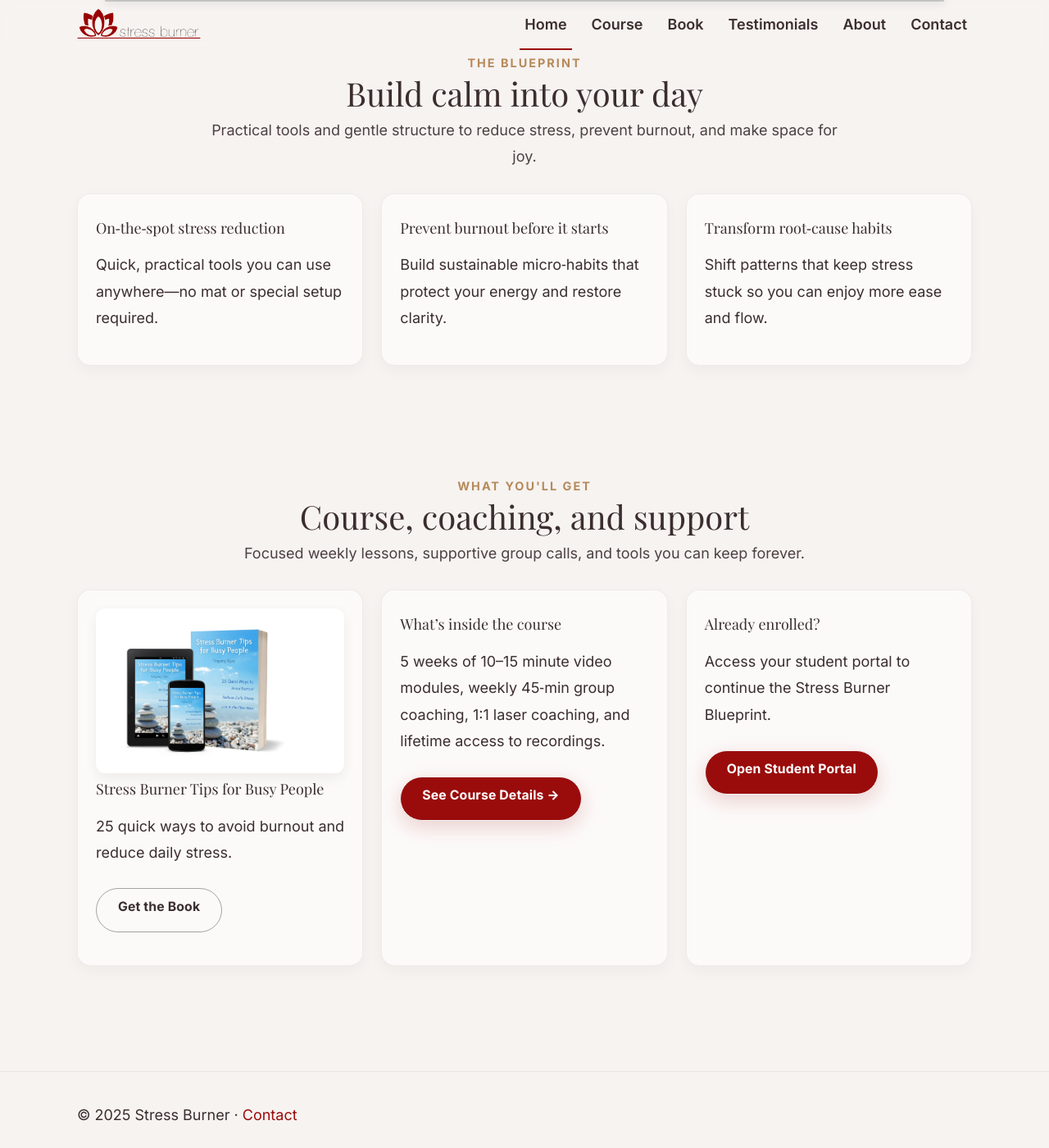
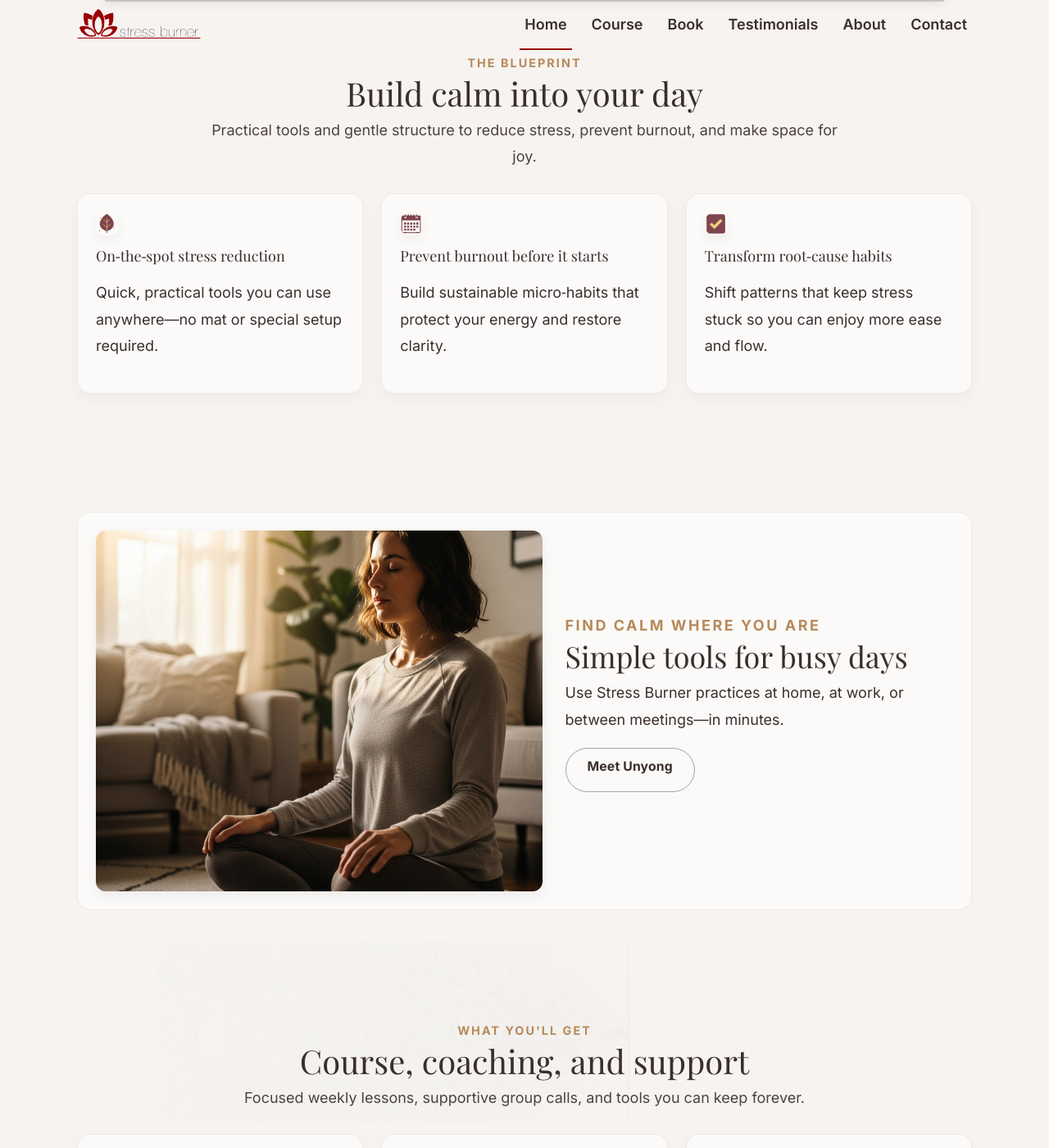
Before and after one commit to chriswakeley/test-blog, a Jekyll site: the page built from index.md, in a window 1280 px wide and 1400 px high, scrolled down 564 px. Shown: the whole window at 82% size. Built offline with Jekyll 4.4.1, drawn with Linux system fonts in a browser that asks for light colours; grey boxes are pictures that could not be loaded.

Commit message:
Refactor code structure for improved readability and maintainability

```diff
--- a/_includes/card.html
+++ b/_includes/card.html
@@ -1,6 +1,9 @@
 <div class="card">
+  {% if include.icon %}
+    <img src="{{ include.icon | relative_url }}" alt="" aria-hidden="true" class="icon" />
+  {% endif %}
   {% if include.image %}
-    <img src="{{ include.image | relative_url }}" alt="{{ include.image_alt | default: '' }}" class="w-full rounded" />
+    <img src="{{ include.image | relative_url }}" alt="{{ include.image_alt | default: '' }}" loading="lazy" class="w-full rounded" />
   {% endif %}
   {% if include.kicker %}<div class="tag">{{ include.kicker }}</div>{% endif %}
   {% if include.title %}<h3>{{ include.title }}</h3>{% endif %}
--- /dev/null
+++ b/_includes/panel.html
@@ -0,0 +1,15 @@
+<div class="panel{% if include.image_side == 'right' %} image-right{% endif %}">
+  <div class="panel-media">
+    {% if include.image %}
+      <img src="{{ include.image | relative_url }}" alt="{{ include.alt | default: '' }}" loading="lazy" />
+    {% endif %}
+  </div>
+  <div class="panel-body">
+    {% if include.eyebrow %}<div class="tag">{{ include.eyebrow }}</div>{% endif %}
+    {% if include.title %}<h2>{{ include.title }}</h2>{% endif %}
+    {% if include.text %}<p>{{ include.text }}</p>{% endif %}
+    {% if include.cta_url and include.cta_label %}
+      <p><a class="btn secondary" href="{{ include.cta_url | relative_url }}"{% if include.cta_external %} target="_blank" rel="noopener"{% endif %}>{{ include.cta_label }}</a></p>
+    {% endif %}
+  </div>
+</div>
--- a/_includes/section-intro.html
+++ b/_includes/section-intro.html
@@ -1,4 +1,4 @@
-<div class="section-intro">
+<div class="section-intro{% if include.accent %} has-accent{% endif %}">
   {% if include.eyebrow %}<span class="eyebrow">{{ include.eyebrow }}</span>{% endif %}
   {% if include.title %}<h2>{{ include.title }}</h2>{% endif %}
   {% if include.text %}<p>{{ include.text }}</p>{% endif %}
--- a/assets/css/main.css
+++ b/assets/css/main.css
@@ -62,11 +62,23 @@ main{flex:1}
 .section-intro .eyebrow{color:var(--sb-gold);font-weight:700;letter-spacing:.14em;text-transform:uppercase;font-size:.8rem;display:block;margin-bottom:.25rem}
 .section-intro h2{font-size:40px;line-height:1.1;margin:0 0 .4rem}
 .section-intro p{max-width:780px;margin:0 auto;opacity:.9}
+/* Optional accent image behind section intro */
+.section-intro.has-accent{position:relative;isolation:isolate}
+.section-intro.has-accent::after{content:"";position:absolute;left:50%;transform:translateX(-50%);bottom:-14px;width:min(900px,90%);height:220px;background:url('../images/chaos-order.png') center/cover no-repeat;opacity:.08;pointer-events:none;z-index:-1}
+
+/* Editorial panel */
+.panel{display:grid;grid-template-columns:1.15fr 1fr;gap:28px;align-items:center;background:rgba(255,255,255,.55);backdrop-filter:saturate(140%) blur(6px);-webkit-backdrop-filter:saturate(140%) blur(6px);border:1px solid rgba(0,0,0,.06);border-radius:16px;padding:22px}
+.panel.image-right{grid-template-columns:1fr 1.15fr}
+.panel.image-right .panel-media{order:2}
+.panel-media img{display:block;width:100%;height:100%;max-height:440px;object-fit:cover;border-radius:12px;box-shadow:0 6px 16px rgba(0,0,0,.06)}
+.panel-body h2{font-size:36px;line-height:1.1;margin:.25rem 0 .5rem}
+.panel-body p{margin:.25rem 0 1rem}
 .grid{display:grid;gap:22px}
 .grid.cols-3{grid-template-columns:repeat(3,1fr)}
 .card{background:rgba(255,255,255,.6);backdrop-filter:saturate(150%) blur(8px);-webkit-backdrop-filter:saturate(150%) blur(8px);border:1px solid rgba(0,0,0,.06);border-radius:16px;padding:22px;box-shadow:0 6px 18px rgba(0,0,0,.04)}
 .card h3{margin:.35rem 0 .35rem}
 .card img{border-radius:12px;box-shadow:0 6px 16px rgba(0,0,0,.06)}
+.card .icon{width:28px;height:28px;margin-bottom:6px;display:block;opacity:.9}
 
 /* Footer */
 .sb-footer{background:transparent;border-top:1px solid rgba(0,0,0,.06);padding:28px 0;margin-top:56px}
@@ -82,4 +94,7 @@ main{flex:1}
   .nav.open{display:flex}
   .nav-link{padding:14px 20px;border-bottom:1px solid #f0f0f0}
   .section{padding:48px 0}
+  .panel{grid-template-columns:1fr;gap:16px}
+  .panel.image-right .panel-media{order:0}
+  .panel-media img{max-height:320px}
 }
--- a/index.md
+++ b/index.md
@@ -20,16 +20,22 @@ title: Home
   <div class="container">
     {% include section-intro.html eyebrow="The Blueprint" title="Build calm into your day" text="Practical tools and gentle structure to reduce stress, prevent burnout, and make space for joy." %}
     <div class="grid cols-3">
-    {% include card.html title="On‑the‑spot stress reduction" text="Quick, practical tools you can use anywhere—no mat or special setup required." %}
-    {% include card.html title="Prevent burnout before it starts" text="Build sustainable micro‑habits that protect your energy and restore clarity." %}
-    {% include card.html title="Transform root‑cause habits" text="Shift patterns that keep stress stuck so you can enjoy more ease and flow." %}
+    {% include card.html icon="/assets/images/leaf.svg" title="On‑the‑spot stress reduction" text="Quick, practical tools you can use anywhere—no mat or special setup required." %}
+    {% include card.html icon="/assets/images/calendar.svg" title="Prevent burnout before it starts" text="Build sustainable micro‑habits that protect your energy and restore clarity." %}
+    {% include card.html icon="/assets/images/check.svg" title="Transform root‑cause habits" text="Shift patterns that keep stress stuck so you can enjoy more ease and flow." %}
     </div>
   </div>
 </section>
 
 <section class="section">
   <div class="container">
-    {% include section-intro.html eyebrow="What you'll get" title="Course, coaching, and support" text="Focused weekly lessons, supportive group calls, and tools you can keep forever." %}
+    {% include panel.html image="/assets/images/stock-yoga.png" alt="A woman practicing calm breathing in a sunlit room" eyebrow="Find calm where you are" title="Simple tools for busy days" text="Use Stress Burner practices at home, at work, or between meetings—in minutes." cta_url="/about/" cta_label="Meet Unyong" image_side="left" %}
+  </div>
+</section>
+
+<section class="section">
+  <div class="container">
+    {% include section-intro.html accent=true eyebrow="What you'll get" title="Course, coaching, and support" text="Focused weekly lessons, supportive group calls, and tools you can keep forever." %}
     <div class="grid cols-3">
     {% include card.html image="/assets/images/stress-burner-book.jpg" image_alt="Stress Burner book" title="Stress Burner Tips for Busy People" text="25 quick ways to avoid burnout and reduce daily stress." cta_url="https://www.amazon.com/Stress-Burner-Tips-Busy-People/dp/B0B92RJMGV" cta_label="Get the Book" cta_variant="secondary" cta_external=true %}
     {% include card.html title="What’s inside the course" text="5 weeks of 10–15 minute video modules, weekly 45‑min group coaching, 1:1 laser coaching, and lifetime access to recordings." cta_url="/course/" cta_label="See Course Details →" %}
```
Also changed, not shown: assets/images/calendar.svg (added), assets/images/chaos-order.png (added), assets/images/check.svg (added), assets/images/clock-logo.svg (added), assets/images/leaf.svg (added), assets/images/notebook.svg (added), assets/images/stock-yoga.png (added), 1 other file.
